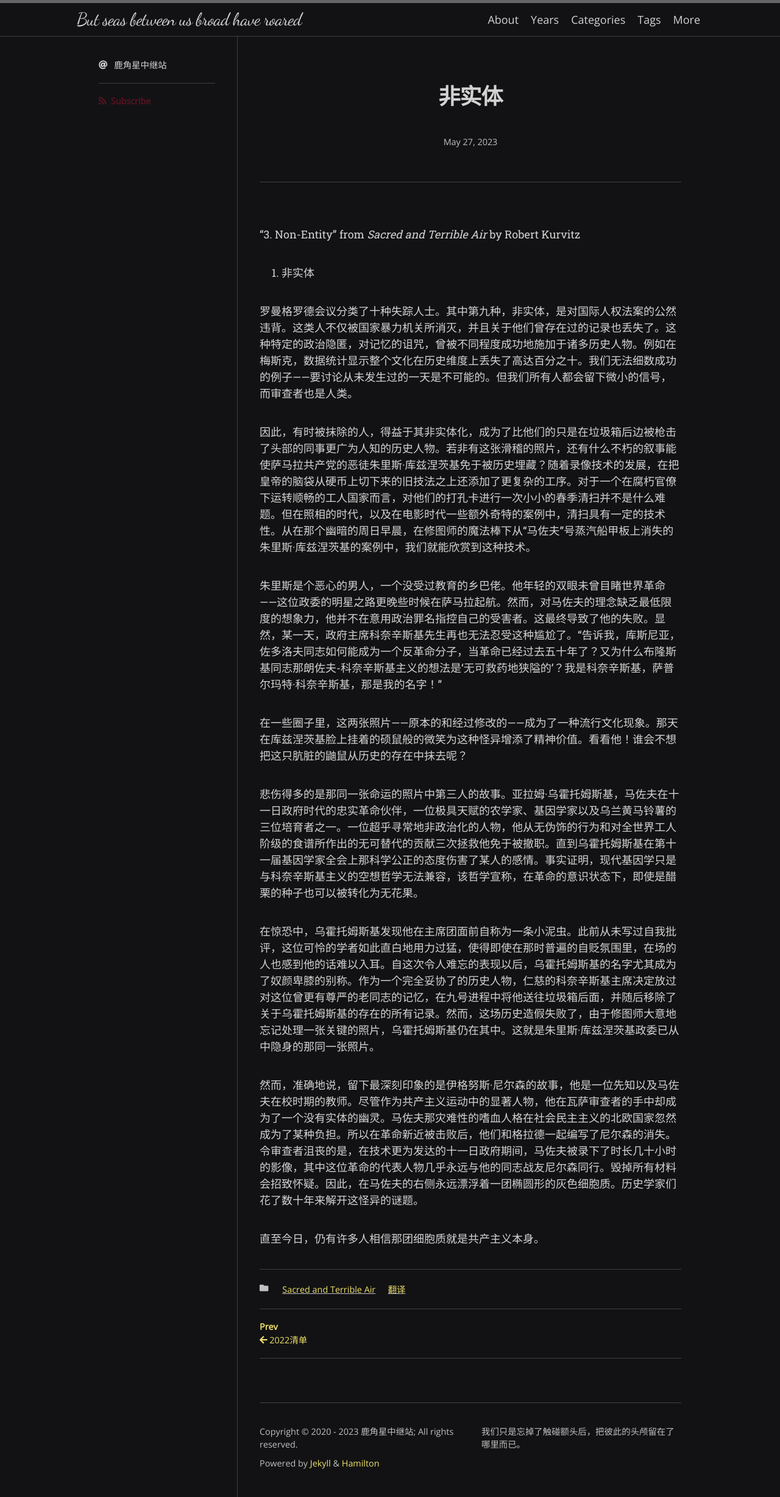
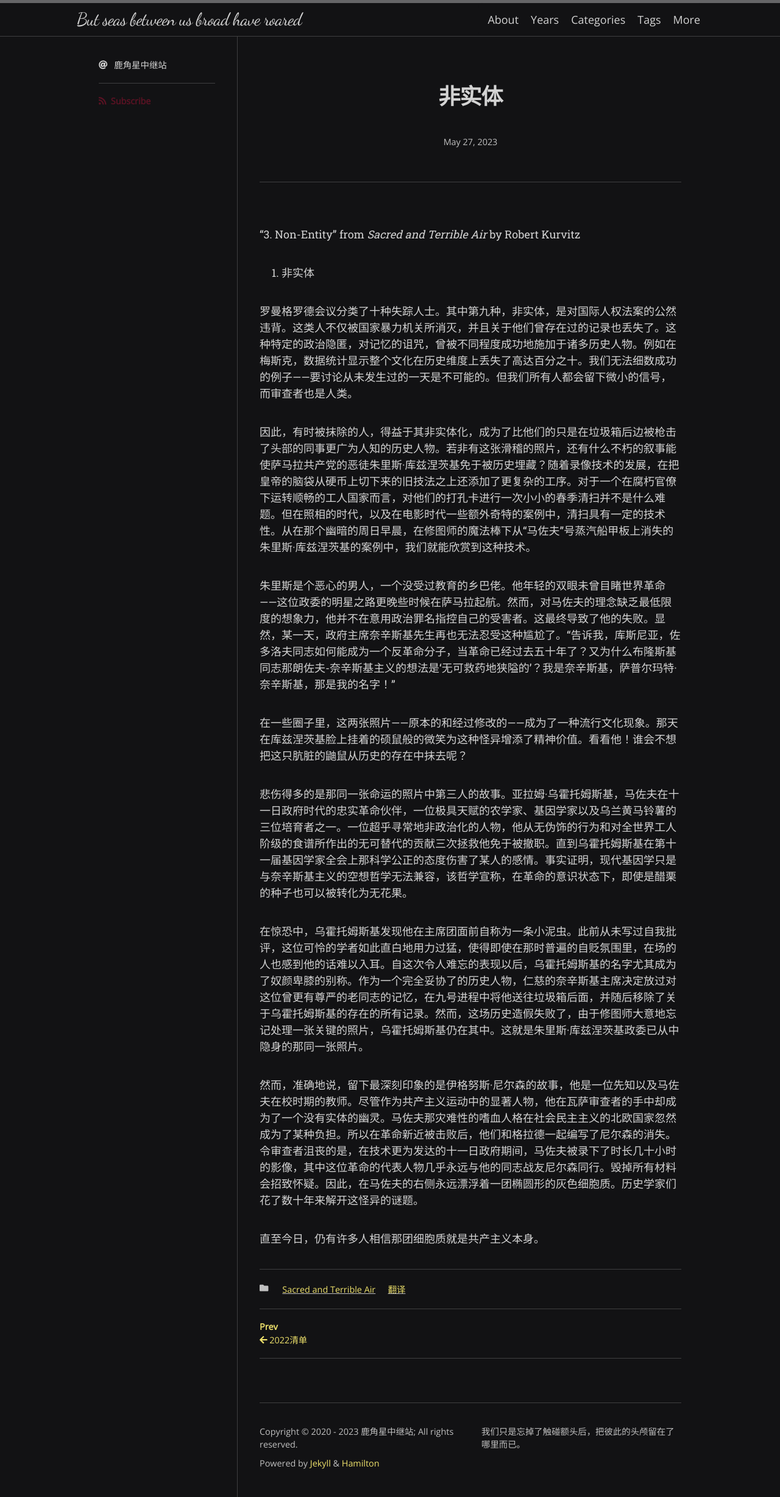
Before and after one commit to scatterdclouds/scatterdclouds.github.io, a Jekyll site: the page built from _posts/2023-05-27-nonentity.md, in a window 1280 px wide. Shown: the whole page at 61% size. Built offline with Jekyll 4.4.1, drawn with Linux system fonts in a browser that asks for light colours; nearby versions of some CDN libraries; some web fonts are replaced; comment, search, counter and statistics services are not loaded.

Commit message:
Update 2023-05-27-nonentity.md

```diff
--- a/_posts/2023-05-27-nonentity.md
+++ b/_posts/2023-05-27-nonentity.md
@@ -15,13 +15,13 @@ comments: true
 
 因此，有时被抹除的人，得益于其非实体化，成为了比他们的只是在垃圾箱后边被枪击了头部的同事更广为人知的历史人物。若非有这张滑稽的照片，还有什么不朽的叙事能使萨马拉共产党的恶徒朱里斯·库兹涅茨基免于被历史埋藏？随着录像技术的发展，在把皇帝的脑袋从硬币上切下来的旧技法之上还添加了更复杂的工序。对于一个在腐朽官僚下运转顺畅的工人国家而言，对他们的打孔卡进行一次小小的春季清扫并不是什么难题。但在照相的时代，以及在电影时代一些额外奇特的案例中，清扫具有一定的技术性。从在那个幽暗的周日早晨，在修图师的魔法棒下从“马佐夫”号蒸汽船甲板上消失的朱里斯·库兹涅茨基的案例中，我们就能欣赏到这种技术。
 
-朱里斯是个恶心的男人，一个没受过教育的乡巴佬。他年轻的双眼未曾目睹世界革命——这位政委的明星之路更晚些时候在萨马拉起航。然而，对马佐夫的理念缺乏最低限度的想象力，他并不在意用政治罪名指控自己的受害者。这最终导致了他的失败。显然，某一天，政府主席科奈辛斯基先生再也无法忍受这种尴尬了。“告诉我，库斯尼亚，佐多洛夫同志如何能成为一个反革命分子，当革命已经过去五十年了？又为什么布隆斯基同志那朗佐夫-科奈辛斯基主义的想法是‘无可救药地狭隘的’？我是科奈辛斯基，萨普尔玛特·科奈辛斯基，那是我的名字！”
+朱里斯是个恶心的男人，一个没受过教育的乡巴佬。他年轻的双眼未曾目睹世界革命——这位政委的明星之路更晚些时候在萨马拉起航。然而，对马佐夫的理念缺乏最低限度的想象力，他并不在意用政治罪名指控自己的受害者。这最终导致了他的失败。显然，某一天，政府主席奈辛斯基先生再也无法忍受这种尴尬了。“告诉我，库斯尼亚，佐多洛夫同志如何能成为一个反革命分子，当革命已经过去五十年了？又为什么布隆斯基同志那朗佐夫-奈辛斯基主义的想法是‘无可救药地狭隘的’？我是奈辛斯基，萨普尔玛特·奈辛斯基，那是我的名字！”
 
 在一些圈子里，这两张照片——原本的和经过修改的——成为了一种流行文化现象。那天在库兹涅茨基脸上挂着的硕鼠般的微笑为这种怪异增添了精神价值。看看他！谁会不想把这只肮脏的鼬鼠从历史的存在中抹去呢？
 
-悲伤得多的是那同一张命运的照片中第三人的故事。亚拉姆·乌霍托姆斯基，马佐夫在十一日政府时代的忠实革命伙伴，一位极具天赋的农学家、基因学家以及乌兰黄马铃薯的三位培育者之一。一位超乎寻常地非政治化的人物，他从无伪饰的行为和对全世界工人阶级的食谱所作出的无可替代的贡献三次拯救他免于被撤职。直到乌霍托姆斯基在第十一届基因学家全会上那科学公正的态度伤害了某人的感情。事实证明，现代基因学只是与科奈辛斯基主义的空想哲学无法兼容，该哲学宣称，在革命的意识状态下，即使是醋栗的种子也可以被转化为无花果。
+悲伤得多的是那同一张命运的照片中第三人的故事。亚拉姆·乌霍托姆斯基，马佐夫在十一日政府时代的忠实革命伙伴，一位极具天赋的农学家、基因学家以及乌兰黄马铃薯的三位培育者之一。一位超乎寻常地非政治化的人物，他从无伪饰的行为和对全世界工人阶级的食谱所作出的无可替代的贡献三次拯救他免于被撤职。直到乌霍托姆斯基在第十一届基因学家全会上那科学公正的态度伤害了某人的感情。事实证明，现代基因学只是与奈辛斯基主义的空想哲学无法兼容，该哲学宣称，在革命的意识状态下，即使是醋栗的种子也可以被转化为无花果。
 
-在惊恐中，乌霍托姆斯基发现他在主席团面前自称为一条小泥虫。此前从未写过自我批评，这位可怜的学者如此直白地用力过猛，使得即使在那时普遍的自贬氛围里，在场的人也感到他的话难以入耳。自这次令人难忘的表现以后，乌霍托姆斯基的名字尤其成为了奴颜卑膝的别称。作为一个完全妥协了的历史人物，仁慈的科奈辛斯基主席决定放过对这位曾更有尊严的老同志的记忆，在九号进程中将他送往垃圾箱后面，并随后移除了关于乌霍托姆斯基的存在的所有记录。然而，这场历史造假失败了，由于修图师大意地忘记处理一张关键的照片，乌霍托姆斯基仍在其中。这就是朱里斯·库兹涅茨基政委已从中隐身的那同一张照片。
+在惊恐中，乌霍托姆斯基发现他在主席团面前自称为一条小泥虫。此前从未写过自我批评，这位可怜的学者如此直白地用力过猛，使得即使在那时普遍的自贬氛围里，在场的人也感到他的话难以入耳。自这次令人难忘的表现以后，乌霍托姆斯基的名字尤其成为了奴颜卑膝的别称。作为一个完全妥协了的历史人物，仁慈的奈辛斯基主席决定放过对这位曾更有尊严的老同志的记忆，在九号进程中将他送往垃圾箱后面，并随后移除了关于乌霍托姆斯基的存在的所有记录。然而，这场历史造假失败了，由于修图师大意地忘记处理一张关键的照片，乌霍托姆斯基仍在其中。这就是朱里斯·库兹涅茨基政委已从中隐身的那同一张照片。
 
 然而，准确地说，留下最深刻印象的是伊格努斯·尼尔森的故事，他是一位先知以及马佐夫在校时期的教师。尽管作为共产主义运动中的显著人物，他在瓦萨审查者的手中却成为了一个没有实体的幽灵。马佐夫那灾难性的嗜血人格在社会民主主义的北欧国家忽然成为了某种负担。所以在革命新近被击败后，他们和格拉德一起编写了尼尔森的消失。令审查者沮丧的是，在技术更为发达的十一日政府期间，马佐夫被录下了时长几十小时的影像，其中这位革命的代表人物几乎永远与他的同志战友尼尔森同行。毁掉所有材料会招致怀疑。因此，在马佐夫的右侧永远漂浮着一团椭圆形的灰色细胞质。历史学家们花了数十年来解开这怪异的谜题。
 
```
